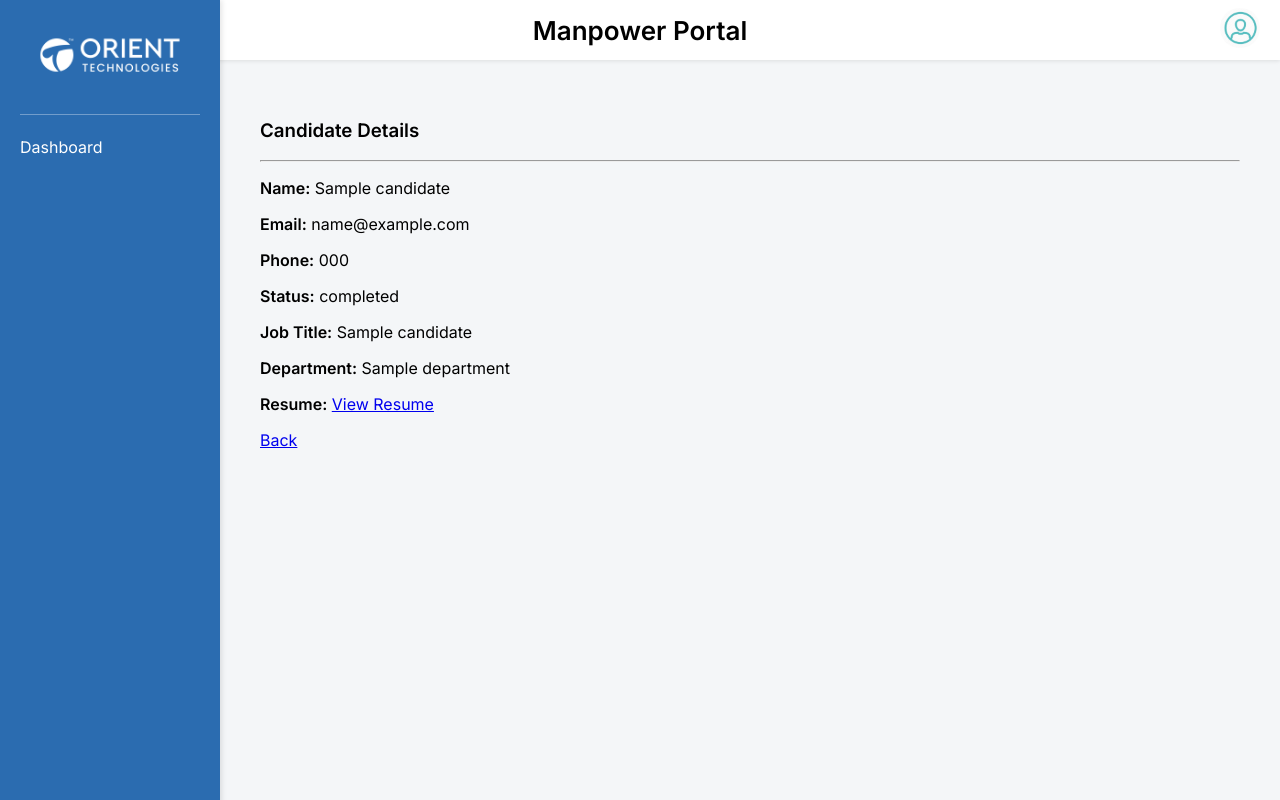
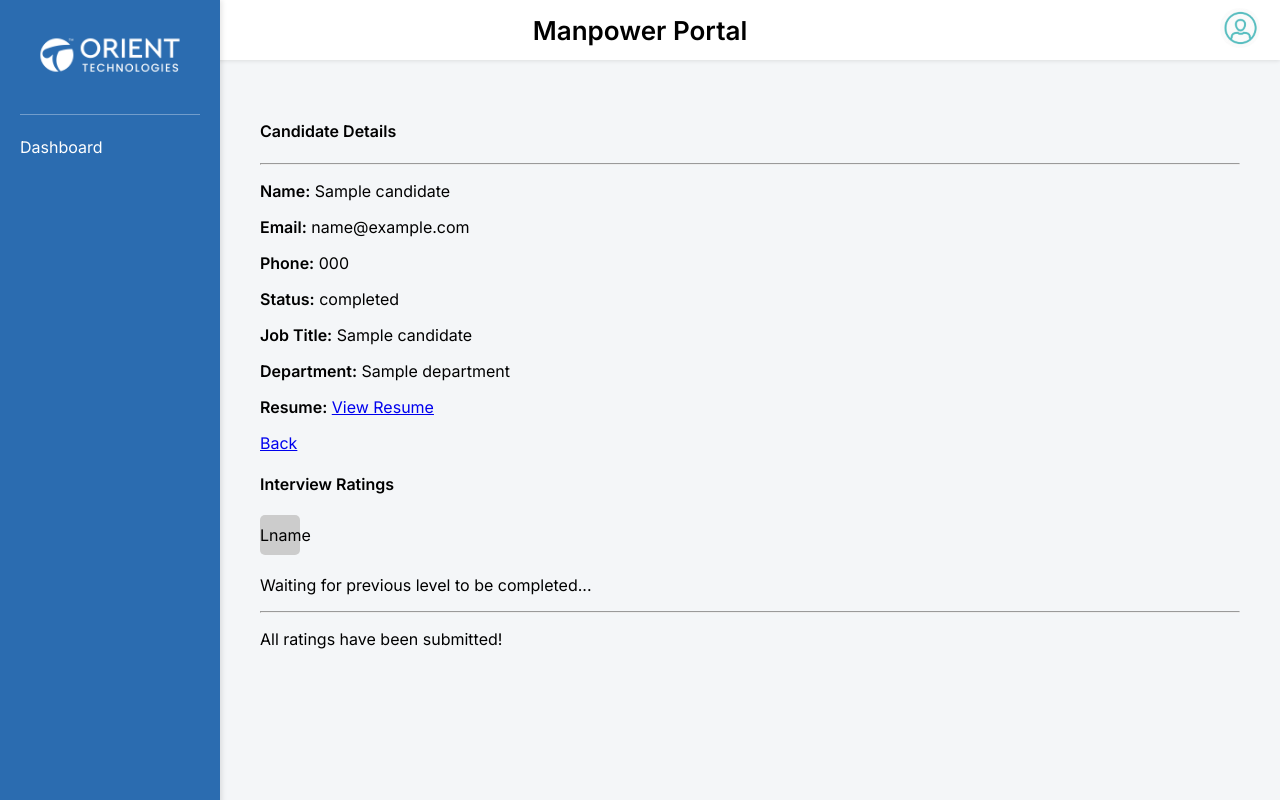
Before and after one commit to Dubeyji1233/Hr-Portal, a Flask app: template templates/candidate_details.html in a window 1280 px wide. Run offline with Flask 3, Linux system fonts and the light colour scheme; the template is opened without the code that fills it: most values are stand-ins (such as "Sample title", 1, 10 or a date in 2020).

Commit message:
Interview Ratings given

```diff
--- a/app.py
+++ b/app.py
@@ -624,10 +624,14 @@ def candidate_detail(id):
 
     user = session['user']
     conn = get_db_connection()
+
     candidate = None
+    ratings_by_level = {}
+    next_pending_level = None
 
     try:
         with conn.cursor() as cursor:
+            # Get candidate + requisition info
             cursor.execute("""
                 SELECT c.*, r.job_title, r.department
                 FROM candidates c
@@ -640,13 +644,93 @@ def candidate_detail(id):
                 flash("Candidate not found", "warning")
                 return redirect(url_for('view_candidates'))
 
+            requisition_id = candidate['requisition_id']
+
+            # Get interviewers and their rating (if exists)
+            cursor.execute("""
+                SELECT ih.id AS interviewer_id, ih.level, ih.interviewer_name, ih.interviewer_email,
+                       COALESCE(rt.status, 'pending') AS status, rt.id AS rating_id
+                FROM interview_hierarchy ih
+                LEFT JOIN ratings rt
+                  ON rt.interviewer_id = ih.id AND rt.candidate_id = %s
+                WHERE ih.requisition_id = %s
+                ORDER BY ih.level ASC
+            """, (id, requisition_id))
+
+            interviews = cursor.fetchall()
+
+            for row in interviews:
+                level = row['level']
+                ratings_by_level[level] = row
+                if next_pending_level is None and row['status'] == 'pending':
+                    next_pending_level = level
+
     except Exception as e:
-        print("Error fetching candidate detail:", e)
-        flash("Error loading candidate details", "danger")
+        print("Error:", e)
+        flash("Something went wrong.", "danger")
     finally:
         conn.close()
 
-    return render_template('candidate_details.html', candidate=candidate, user=user)
+    return render_template('candidate_details.html',
+                           candidate=candidate,
+                           ratings_by_level=ratings_by_level,
+                           next_pending_level=next_pending_level,
+                           user=user)
+
+@app.route('/submit_rating/<int:candidate_id>/<int:level>', methods=['POST'])
+def submit_rating(candidate_id, level):
+    user = session.get('user')
+    remarks = request.form.get('remarks')
+
+    # Extract rating values from the form
+    communication_skills = request.form.get('communication_skills')
+    technical_skills = request.form.get('technical_skills')
+    learning_ability = request.form.get('learning_ability')
+    problem_solving = request.form.get('problem_solving')
+    cultural_fitment = request.form.get('cultural_fitment')
+
+    conn = get_db_connection()
+    try:
+        with conn.cursor() as cursor:
+            # Find interviewer and requisition ID
+            cursor.execute("""
+                SELECT ih.id AS interviewer_id, ih.requisition_id
+                FROM interview_hierarchy ih
+                JOIN candidates c ON ih.requisition_id = c.requisition_id
+                WHERE c.id = %s AND ih.level = %s
+            """, (candidate_id, level))
+            result = cursor.fetchone()
+
+            if result:
+                interviewer_id = result['interviewer_id']
+                requisition_id = result['requisition_id']
+
+                # Insert into ratings table
+                cursor.execute("""
+                    INSERT INTO ratings (
+                        candidate_id, requisition_id, interviewer_id,
+                        communication_skills, technical_skills, learning_ability,
+                        problem_solving, cultural_fitment,
+                        remarks, status
+                    ) VALUES (%s, %s, %s, %s, %s, %s, %s, %s, %s, %s)
+                """, (
+                    candidate_id, requisition_id, interviewer_id,
+                    communication_skills, technical_skills, learning_ability,
+                    problem_solving, cultural_fitment,
+                    remarks, 'submitted'
+                ))
+                conn.commit()
+
+        flash("Rating submitted successfully.", "success")
+    except Exception as e:
+        print("Submit rating error:", e)
+        flash("Error submitting rating.", "danger")
+    finally:
+        conn.close()
+
+    return redirect(url_for('candidate_detail', id=candidate_id))
+
+
 
 
 
@@ -793,7 +877,7 @@ def send_teams_invite(interviewer_email, candidate_email, start_time, duration_m
     }
 
     response = requests.post(
-        f"https://graph.microsoft.com/v1.0/users/{interviewer_email}/events",
+        f"https://graph.microsoft.com/v1.0/users/otpluat@orientindia.net/events",
         headers=headers,
         json=event_payload
     )
--- a/templates/candidate_details.html
+++ b/templates/candidate_details.html
@@ -1,9 +1,10 @@
 {% extends "home.html" %}
 {% block content %}
-<div class="container mt-4">
-    <h3>Candidate Details</h3>
+<!-- Left Container: Candidate Info -->
+<div class="container">
+    <div class="bg-light p-4 border rounded h-100">
+        <h4>Candidate Details</h4>
         <hr>
-
         <p><strong>Name:</strong> {{ candidate.name }}</p>
         <p><strong>Email:</strong> {{ candidate.email }}</p>
         <p><strong>Phone:</strong> {{ candidate.phone }}</p>
@@ -17,7 +18,106 @@
                 Not uploaded
             {% endif %}
         </p>
-
         <a href="{{ url_for('view_candidates') }}" class="btn btn-secondary mt-3">Back</a>
     </div>
+</div>
+
+<!-- Right Container: Ratings -->
+<div class="container mt-4">
+    <div class="bg-white p-4 border rounded h-100">
+        <h4>Interview Ratings</h4>
+
+        <!-- Horizontal Level Boxes -->
+        <div style="display: flex; gap: 10px; margin-bottom: 20px;">
+            {% for level in ratings_by_level.keys() | sort %}
+                {% set rating = ratings_by_level[level] %}
+                <div style="width: 40px; height: 40px; text-align: center; line-height: 40px; border-radius: 5px;
+                            background-color: {% if rating and rating.status == 'submitted' %}rgba(0, 128, 0, 0.3){% else %}#ccc{% endif %};">
+                    L{{ level }}
+                </div>
+            {% endfor %}
+        </div>
+
+        {% for level in ratings_by_level.keys() | sort %}
+            {% set rating = ratings_by_level[level] %}
+
+            {% if rating and rating.status == 'submitted' %}
+                <div class="mb-3">
+                    <h5>Level {{ level }} Rating (Submitted)</h5>
+                    <p><strong>Interviewer:</strong> {{ rating.interviewer_name }}</p>
+                    <p><strong>Status:</strong> {{ rating.status }}</p>
+                    <p><strong>Remarks:</strong> {{ rating.remarks }}</p>
+                </div>
+                <hr>
+
+            {% elif level == next_pending_level %}
+                <form method="POST" action="{{ url_for('submit_rating', candidate_id=candidate.id, level=level) }}">
+                    <h5>Submit Ratings for Level {{ level }}</h5>
+
+                    {% for rating_type in ['communication_skills', 'technical_skills', 'learning_ability', 'problem_solving', 'cultural_fitment'] %}
+                        <div class="form-group mb-3">
+                            <label class="d-block mb-1">{{ rating_type.replace('_', ' ').capitalize() }}</label>
+                            <div style="display: flex; gap: 10px;">
+                                {% for i in range(1, 6) %}
+                                    <div class="circle-rating"
+                                        data-level="{{ level }}"
+                                        data-rating-type="{{ rating_type }}"
+                                        data-rating-value="{{ i }}"
+                                        style="width: 40px; height: 40px; border-radius: 50%;
+                                               display: flex; justify-content: center; align-items: center;
+                                               background-color: #ccc; cursor: pointer;">
+                                        <span>{{ i }}</span>
+                                    </div>
+                                {% endfor %}
+                            </div>
+                            <input type="hidden" name="{{ rating_type }}" id="{{ rating_type }}-input">
+                        </div>
+                    {% endfor %}
+
+                    <div class="form-group">
+                        <label>Remarks</label>
+                        <textarea class="form-control" name="remarks"></textarea>
+                    </div>
+                    <button type="submit" class="btn btn-primary mt-2">Submit Rating</button>
+                </form>
+                <hr>
+
+            {% else %}
+                <p class="text-muted">Waiting for previous level to be completed...</p>
+                <hr>
+            {% endif %}
+        {% endfor %}
+
+        {% if not next_pending_level %}
+            <p class="text-success">All ratings have been submitted!</p>
+        {% endif %}
+    </div>
+</div>
+
+<!-- JavaScript for handling circle click and setting hidden input -->
+<script>
+    document.querySelectorAll('.circle-rating').forEach(function(circle) {
+        circle.addEventListener('click', function() {
+            let level = this.getAttribute('data-level');
+            let ratingType = this.getAttribute('data-rating-type');
+            let ratingValue = this.getAttribute('data-rating-value');
+
+            let allCircles = document.querySelectorAll(`.circle-rating[data-level='${level}'][data-rating-type='${ratingType}']`);
+            allCircles.forEach(function(otherCircle) {
+                otherCircle.style.backgroundColor = '#ccc';
+                otherCircle.querySelector('span').style.color = 'black';
+            });
+
+            this.style.backgroundColor = '#28a745';
+            this.querySelector('span').style.color = 'white';
+
+            // Set value in hidden input
+            let input = document.getElementById(`${ratingType}-input`);
+            if (input) {
+                input.value = ratingValue;
+            }
+        });
+    });
+</script>
+
 {% endblock %}
```
Lines whose indentation alone changed are shown as unchanged.
